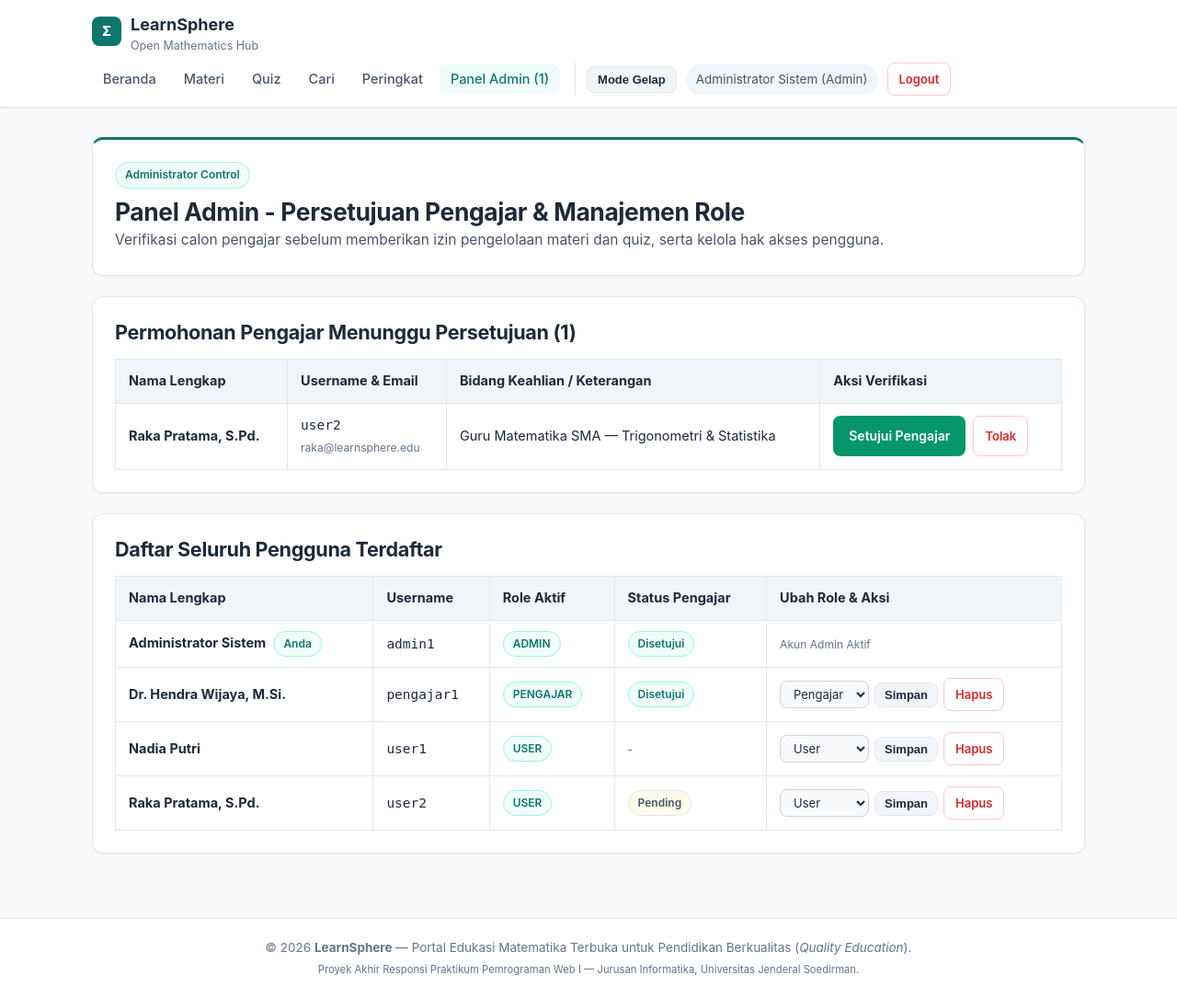
After one commit to FelixOgenGelael/LearnSphere, a PHP site: page /admin_users.php in a window 1280 px wide. The commit adds this page. Shown: the whole page at 92% size. Run offline with PHP 8.4, Linux system fonts and the light colour scheme; a user stored in the database is signed in; data comes from the database, SQL or seed files in the repository; both versions use the stored data as it was after the commit.

Commit message:
feat: penambahan role admin dan perbaikan RBAC

```diff
--- /dev/null
+++ b/admin_users.php
@@ -0,0 +1,156 @@
+<?php
+require_once 'config/koneksi.php';
+require_once 'config/functions.php';
+wajibAdmin();
+
+$admin_id = (int)$_SESSION['user_id'];
+$notif    = '';
+
+// Proses Persetujuan / Penolakan Pengajar
+if (isset($_GET['aksi']) && isset($_GET['id'])) {
+    $target_id = (int)$_GET['id'];
+    $aksi      = $_GET['aksi'];
+
+    if ($target_id !== $admin_id) {
+        if ($aksi === 'setujui') {
+            mysqli_query($conn, "UPDATE users SET role = 'pengajar', status_pengajar = 'approved' WHERE id = $target_id");
+            $notif = "Permohonan disetujui! Pengguna kini memiliki hak akses Pengajar.";
+        } elseif ($aksi === 'tolak') {
+            mysqli_query($conn, "UPDATE users SET role = 'user', status_pengajar = 'rejected' WHERE id = $target_id");
+            $notif = "Permohonan pengajar telah ditolak.";
+        } elseif ($aksi === 'hapus') {
+            mysqli_query($conn, "DELETE FROM users WHERE id = $target_id");
+            $notif = "Akun pengguna berhasil dihapus.";
+        }
+    }
+}
+
+// Ubah Role Secara Langsung oleh Admin
+if ($_SERVER['REQUEST_METHOD'] === 'POST' && isset($_POST['ubah_role'])) {
+    $target_id = (int)$_POST['user_id'];
+    $role_baru = in_array($_POST['role_baru'], ['user', 'pengajar', 'admin']) ? $_POST['role_baru'] : 'user';
+
+    if ($target_id !== $admin_id) {
+        $status_baru = ($role_baru === 'pengajar' || $role_baru === 'admin') ? 'approved' : 'none';
+        mysqli_query($conn, "UPDATE users SET role = '$role_baru', status_pengajar = '$status_baru' WHERE id = $target_id");
+        $notif = "Perubahan role pengguna berhasil disimpan.";
+    }
+}
+
+$pending_list = mysqli_query($conn, "SELECT * FROM users WHERE status_pengajar = 'pending' ORDER BY created_at ASC");
+$all_users    = mysqli_query($conn, "SELECT * FROM users ORDER BY FIELD(role, 'admin', 'pengajar', 'user'), created_at DESC");
+
+include 'includes/header.php';
+?>
+
+<section class="card card-accent">
+    <span class="badge badge-accent">Administrator Control</span>
+    <h1 style="margin-top:8px;">Panel Admin - Persetujuan Pengajar & Manajemen Role</h1>
+    <p style="color:var(--text-secondary);">Verifikasi calon pengajar sebelum memberikan izin pengelolaan materi dan quiz, serta kelola hak akses pengguna.</p>
+</section>
+
+<?php if ($notif): ?>
+    <div class="alert alert-success"><?= htmlspecialchars($notif) ?></div>
+<?php endif; ?>
+
+<!-- DAFTAR PERMOHONAN PENGAJAR MENUNGGU PERSETUJUAN -->
+<section class="card">
+    <h2>Permohonan Pengajar Menunggu Persetujuan (<?= mysqli_num_rows($pending_list) ?>)</h2>
+    <?php if (mysqli_num_rows($pending_list) === 0): ?>
+        <p style="color:var(--text-muted); margin-top:8px; font-size:14.5px;">Tidak ada permohonan pengajar yang tertunda saat ini.</p>
+    <?php else: ?>
+        <div style="overflow-x:auto;">
+            <table class="data-table">
+                <thead>
+                    <tr>
+                        <th>Nama Lengkap</th>
+                        <th>Username & Email</th>
+                        <th>Bidang Keahlian / Keterangan</th>
+                        <th>Aksi Verifikasi</th>
+                    </tr>
+                </thead>
+                <tbody>
+                    <?php while ($p = mysqli_fetch_assoc($pending_list)): ?>
+                        <tr>
+                            <td><b><?= htmlspecialchars($p['nama_lengkap']) ?></b></td>
+                            <td>
+                                <code><?= htmlspecialchars($p['username']) ?></code><br>
+                                <small style="color:var(--text-muted);"><?= htmlspecialchars($p['email']) ?></small>
+                            </td>
+                            <td><?= htmlspecialchars($p['bidang_keahlian'] ?? '-') ?></td>
+                            <td>
+                                <div style="display:flex; gap:8px; flex-wrap:wrap;">
+                                    <a href="admin_users.php?aksi=setujui&id=<?= $p['id'] ?>" class="btn btn-success" onclick="return confirm('Setujui <?= htmlspecialchars($p['nama_lengkap']) ?> menjadi Pengajar?')">
+                                        Setujui Pengajar
+                                    </a>
+                                    <a href="admin_users.php?aksi=tolak&id=<?= $p['id'] ?>" class="btn btn-danger" onclick="return confirm('Tolak permohonan ini?')">
+                                        Tolak
+                                    </a>
+                                </div>
+                            </td>
+                        </tr>
+                    <?php endwhile; ?>
+                </tbody>
+            </table>
+        </div>
+    <?php endif; ?>
+</section>
+
+<!-- DAFTAR SELURUH PENGGUNA TERDAFTAR -->
+<section class="card">
+    <h2>Daftar Seluruh Pengguna Terdaftar</h2>
+    <div style="overflow-x:auto;">
+        <table class="data-table">
+            <thead>
+                <tr>
+                    <th>Nama Lengkap</th>
+                    <th>Username</th>
+                    <th>Role Aktif</th>
+                    <th>Status Pengajar</th>
+                    <th>Ubah Role & Aksi</th>
+                </tr>
+            </thead>
+            <tbody>
+                <?php while ($u = mysqli_fetch_assoc($all_users)): ?>
+                    <tr>
+                        <td>
+                            <b><?= htmlspecialchars($u['nama_lengkap']) ?></b>
+                            <?php if ((int)$u['id'] === $admin_id): ?>
+                                <span class="badge badge-accent" style="margin-left:4px;">Anda</span>
+                            <?php endif; ?>
+                        </td>
+                        <td><code><?= htmlspecialchars($u['username']) ?></code></td>
+                        <td><span class="badge badge-accent"><?= strtoupper($u['role']) ?></span></td>
+                        <td>
+                            <?php
+                            $st = $u['status_pengajar'];
+                            if ($st === 'pending') echo '<span class="badge" style="background:var(--warning-bg);">Pending</span>';
+                            elseif ($st === 'approved') echo '<span class="badge badge-accent">Disetujui</span>';
+                            elseif ($st === 'rejected') echo '<span class="badge">Ditolak</span>';
+                            else echo '<small style="color:var(--text-muted);">-</small>';
+                            ?>
+                        </td>
+                        <td>
+                            <?php if ((int)$u['id'] === $admin_id): ?>
+                                <small style="color:var(--text-muted);">Akun Admin Aktif</small>
+                            <?php else: ?>
+                                <form method="POST" action="" style="display:flex; gap:6px; align-items:center; flex-wrap:wrap;">
+                                    <input type="hidden" name="user_id" value="<?= $u['id'] ?>">
+                                    <select name="role_baru" style="width:auto; padding:5px 10px; font-size:13px;">
+                                        <option value="user" <?= $u['role'] === 'user' ? 'selected' : '' ?>>User</option>
+                                        <option value="pengajar" <?= $u['role'] === 'pengajar' ? 'selected' : '' ?>>Pengajar</option>
+                                        <option value="admin" <?= $u['role'] === 'admin' ? 'selected' : '' ?>>Admin</option>
+                                    </select>
+                                    <button type="submit" name="ubah_role" class="btn btn-secondary" style="padding:5px 10px; font-size:13px;">Simpan</button>
+                                    <a href="admin_users.php?aksi=hapus&id=<?= $u['id'] ?>" class="btn btn-danger" onclick="return confirm('Hapus akun pengguna ini?')">Hapus</a>
+                                </form>
+                            <?php endif; ?>
+                        </td>
+                    </tr>
+                <?php endwhile; ?>
+            </tbody>
+        </table>
+    </div>
+</section>
+
+<?php include 'includes/footer.php'; ?>
--- a/config/functions.php
+++ b/config/functions.php
@@ -1,5 +1,27 @@
 <?php
-// Proteksi halaman wajib login (misal: pengerjaan Quiz)
+// Sinkronisasi role & status pengajar dari database secara real-time
+function syncSessionUser($conn) {
+    if (isset($_SESSION['user_id'])) {
+        $uid = (int)$_SESSION['user_id'];
+        $res = mysqli_query($conn, "SELECT nama_lengkap, role, status_pengajar FROM users WHERE id = $uid");
+        if ($row = mysqli_fetch_assoc($res)) {
+            $_SESSION['nama_lengkap']    = $row['nama_lengkap'];
+            $_SESSION['role']            = $row['role'];
+            $_SESSION['status_pengajar'] = $row['status_pengajar'];
+        } else {
+            session_destroy();
+            header("Location: login.php");
+            exit;
+        }
+    }
+}
+
+// Mengecek apakah user memiliki hak kelola konten (Pengajar terverifikasi atau Admin)
+function isPengajarOrAdmin() {
+    return isset($_SESSION['role']) && in_array($_SESSION['role'], ['pengajar', 'admin']);
+}
+
+// Proteksi halaman wajib login (misal: pengerjaan Quiz & pengajuan Pengajar)
 function wajibLogin($pesan = 'wajib_login') {
     if (!isset($_SESSION['user_id'])) {
         header("Location: login.php?pesan=" . urlencode($pesan));
@@ -7,15 +29,23 @@ function wajibLogin($pesan = 'wajib_login') {
     }
 }
 
-// Proteksi khusus halaman manajemen milik Pengajar
+// Proteksi khusus halaman manajemen materi & quiz (Pengajar disetujui atau Admin)
 function wajibPengajar() {
-    if (!isset($_SESSION['user_id']) || $_SESSION['role'] !== 'pengajar') {
+    if (!isPengajarOrAdmin()) {
         header("Location: login.php?pesan=khusus_pengajar");
         exit;
     }
 }
 
-// Konversi skor ke huruf mutu (Modul 4 & 5)
+// Proteksi khusus halaman Panel Admin
+function wajibAdmin() {
+    if (!isset($_SESSION['user_id']) || $_SESSION['role'] !== 'admin') {
+        header("Location: login.php?pesan=khusus_admin");
+        exit;
+    }
+}
+
+// Konversi skor ke huruf mutu
 function hitungGrade($skor) {
     if ($skor >= 81) return 'A';
     if ($skor >= 61) return 'B';
--- a/includes/header.php
+++ b/includes/header.php
@@ -1,12 +1,25 @@
 <?php
+require_once __DIR__ . '/../config/functions.php';
+
+if (isset($conn)) {
+    syncSessionUser($conn);
+}
 $halaman_aktif = basename($_SERVER['PHP_SELF']);
+
+$jumlah_pending_admin = 0;
+if (isset($conn) && isset($_SESSION['role']) && $_SESSION['role'] === 'admin') {
+    $res_pend = mysqli_query($conn, "SELECT COUNT(*) AS jml FROM users WHERE status_pengajar = 'pending'");
+    if ($res_pend) {
+        $jumlah_pending_admin = (int)mysqli_fetch_assoc($res_pend)['jml'];
+    }
+}
 ?>
 <!DOCTYPE html>
 <html lang="id">
 <head>
     <meta charset="UTF-8">
     <meta name="viewport" content="width=device-width, initial-scale=1.0">
-    <title>LearnSphere — Portal Belajar & Quiz Matematika Terbuka</title>
+    <title>LearnSphere - Portal Belajar & Quiz Matematika Terbuka</title>
     <link rel="stylesheet" type="text/css" href="assets/css/style.css">
 </head>
 <body>
@@ -28,8 +41,24 @@ $halaman_aktif = basename($_SERVER['PHP_SELF']);
                         <li><a href="index.php" class="<?= $halaman_aktif === 'index.php' ? 'active' : '' ?>">Beranda</a></li>
                         <li><a href="materi.php" class="<?= in_array($halaman_aktif, ['materi.php', 'materi_detail.php', 'modul_detail.php', 'materi_form.php', 'modul_form.php', 'contoh_soal_form.php']) ? 'active' : '' ?>">Materi</a></li>
                         <li><a href="quiz.php" class="<?= in_array($halaman_aktif, ['quiz.php', 'quiz_form.php', 'soal_form.php', 'kerjakan_quiz.php']) ? 'active' : '' ?>">Quiz</a></li>
-                        <li><a href="cari.php" class="<?= $halaman_aktif === 'cari.php' ? 'active' : '' ?>">Cari Materi & Soal</a></li>
+                        <li><a href="cari.php" class="<?= $halaman_aktif === 'cari.php' ? 'active' : '' ?>">Cari</a></li>
                         <li><a href="hasil_quiz.php" class="<?= $halaman_aktif === 'hasil_quiz.php' ? 'active' : '' ?>">Peringkat</a></li>
+
+                        <?php if (isset($_SESSION['role']) && $_SESSION['role'] === 'user'): ?>
+                            <li>
+                                <a href="ajukan_pengajar.php" class="<?= $halaman_aktif === 'ajukan_pengajar.php' ? 'active' : '' ?>">
+                                    <?= ($_SESSION['status_pengajar'] ?? '') === 'pending' ? 'Status Pengajar (Pending)' : 'Ajukan Pengajar' ?>
+                                </a>
+                            </li>
+                        <?php endif; ?>
+
+                        <?php if (isset($_SESSION['role']) && $_SESSION['role'] === 'admin'): ?>
+                            <li>
+                                <a href="admin_users.php" class="<?= $halaman_aktif === 'admin_users.php' ? 'active' : '' ?>">
+                                    Panel Admin<?= $jumlah_pending_admin > 0 ? ' (' . $jumlah_pending_admin . ')' : '' ?>
+                                </a>
+                            </li>
+                        <?php endif; ?>
                     </ul>
                 </nav>
 
```
Also changed, not shown: ajukan_pengajar.php (added, +80 -0 lines), database.sql (+27 -22 lines), index.php (+24 -0 lines), login.php (+19 -11 lines), register.php (+59 -27 lines).
